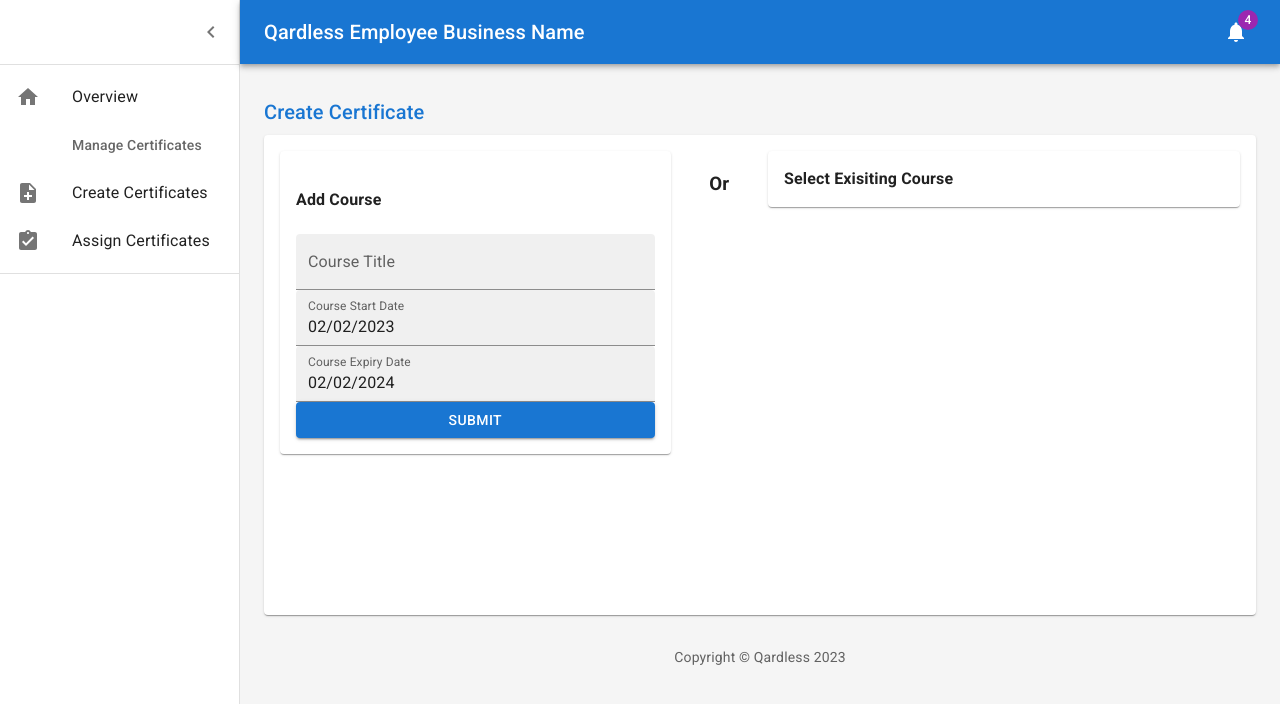
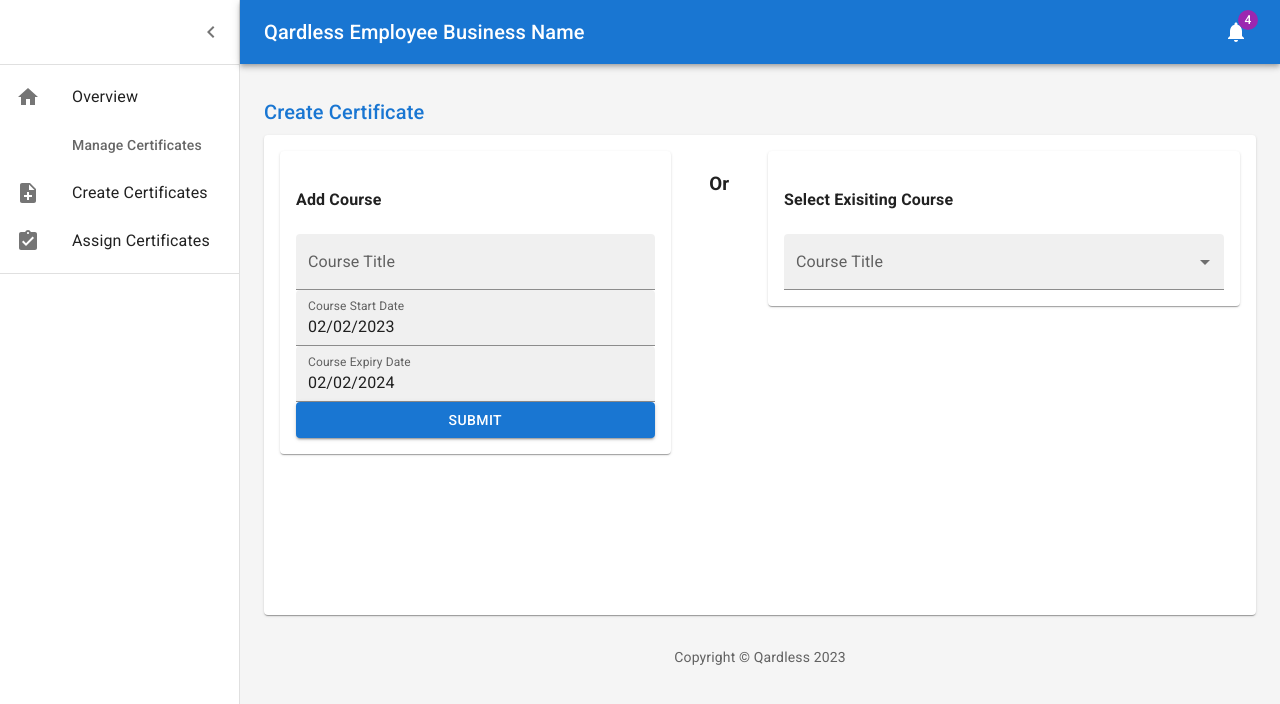
Before and after one commit to Brian-McK/QardlessWepApp, a React (Create React App) app in the folder create-react-app/: page / in a window 1280 px wide. Shown: the top 704 px of the page. Built offline with nearby package versions, Linux system fonts and the light colour scheme.

Commit message:
select course now rendering dummy list of menu items

```diff
--- a/create-react-app/src/dashboard/certificates/CourseForm.js
+++ b/create-react-app/src/dashboard/certificates/CourseForm.js
@@ -1,16 +1,35 @@
 import * as React from "react";
 import Grid from "@mui/material/Grid";
 import Paper from "@mui/material/Paper";
-import { useFormik, Form, Field } from "formik";
+import { useFormik } from "formik";
 import * as yup from "yup";
-import { TextField, Button, Stack, Divider } from "@mui/material";
+import { TextField, Button, Stack } from "@mui/material";
 import { DatePicker } from "@mui/x-date-pickers/DatePicker";
 import { LocalizationProvider } from "@mui/x-date-pickers/LocalizationProvider";
 import { AdapterDayjs } from "@mui/x-date-pickers/AdapterDayjs";
 import dayjs from "dayjs";
+import FormControl from "@mui/material/FormControl";
+import InputLabel from "@mui/material/InputLabel";
+import MenuItem from "@mui/material/MenuItem";
+import Select from "@mui/material/Select";
 
 const today = dayjs();
 const tomorrow = dayjs().add(1, "day");
+
+let dummyCourseItems = [
+  {
+    id: 1,
+    courseTitle: "Forklift training",
+  },
+  {
+    id: 2,
+    courseTitle: "Manuel handling",
+  },
+  {
+    id: 3,
+    courseTitle: "Food safety training",
+  },
+];
 
 const validationSchemaAddCourse = yup.object({
   courseTitle: yup
@@ -20,11 +39,17 @@ const validationSchemaAddCourse = yup.object({
 });
 
 export default function CourseForm() {
+  const [courseSelected, setCourseSelected] = React.useState("");
+
+  const courseHandleChange = (e) => {
+    setCourseSelected(e.target.value);
+  };
+
   const formikAddCourse = useFormik({
     initialValues: {
       courseTitle: "",
       startDate: today,
-      expiryDate: today.add(1, 'year'),
+      expiryDate: today.add(1, "year"),
     },
     validationSchema: validationSchemaAddCourse,
     onSubmit: (values) => {
@@ -43,7 +68,6 @@ export default function CourseForm() {
               flexDirection: "column",
             }}
           >
-            <Stack>
             <h4>Add Course</h4>
             {/* Form Start */}
             <LocalizationProvider dateAdapter={AdapterDayjs}>
@@ -104,7 +128,6 @@ export default function CourseForm() {
               </form>
             </LocalizationProvider>
             {/* Form End */}
-            </Stack>
           </Paper>
         </Grid>
         <Grid item xs={12} md={1} lg={1}>
@@ -124,11 +147,32 @@ export default function CourseForm() {
               flexDirection: "column",
             }}
           >
-            <Stack spacing={2}>
             <h4>Select Exisiting Course</h4>
             {/* Form Start */}
+
+            <FormControl variant="filled" sx={{ minWidth: 120 }}>
+              <InputLabel id="select-course">Course Title</InputLabel>
+              <Select
+                labelId="select-course"
+                id="selectCourse"
+                value={courseSelected}
+                onChange={courseHandleChange}
+              >
+                <MenuItem value="">
+                  <em>None</em>
+                </MenuItem>
+
+                {dummyCourseItems.map((item, index) => {
+                  return (
+                    <MenuItem key={index} value={item.id}>
+                      {item.courseTitle}
+                    </MenuItem>
+                  );
+                })}
+              </Select>
+            </FormControl>
+
             {/* Form End */}
-            </Stack>
           </Paper>
         </Grid>
       </Grid>
```
Lines whose indentation alone changed are shown as unchanged.
